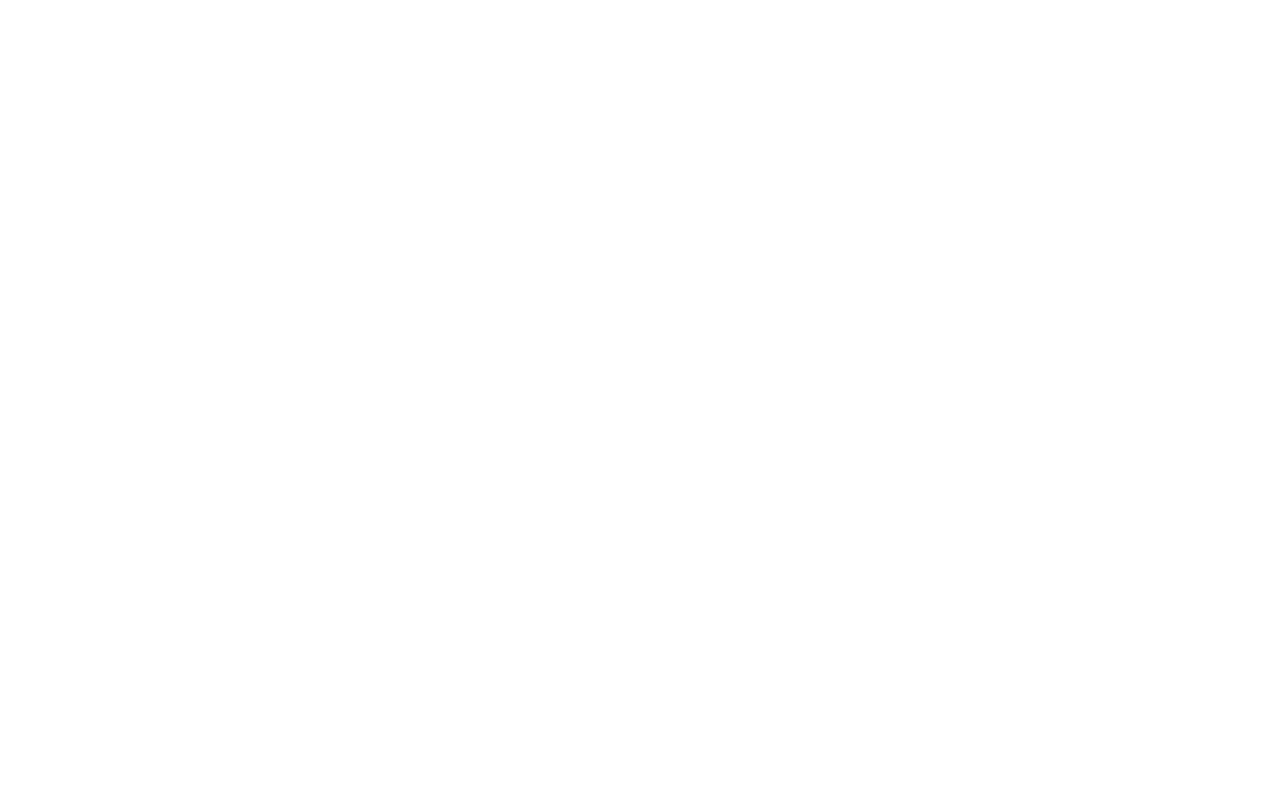
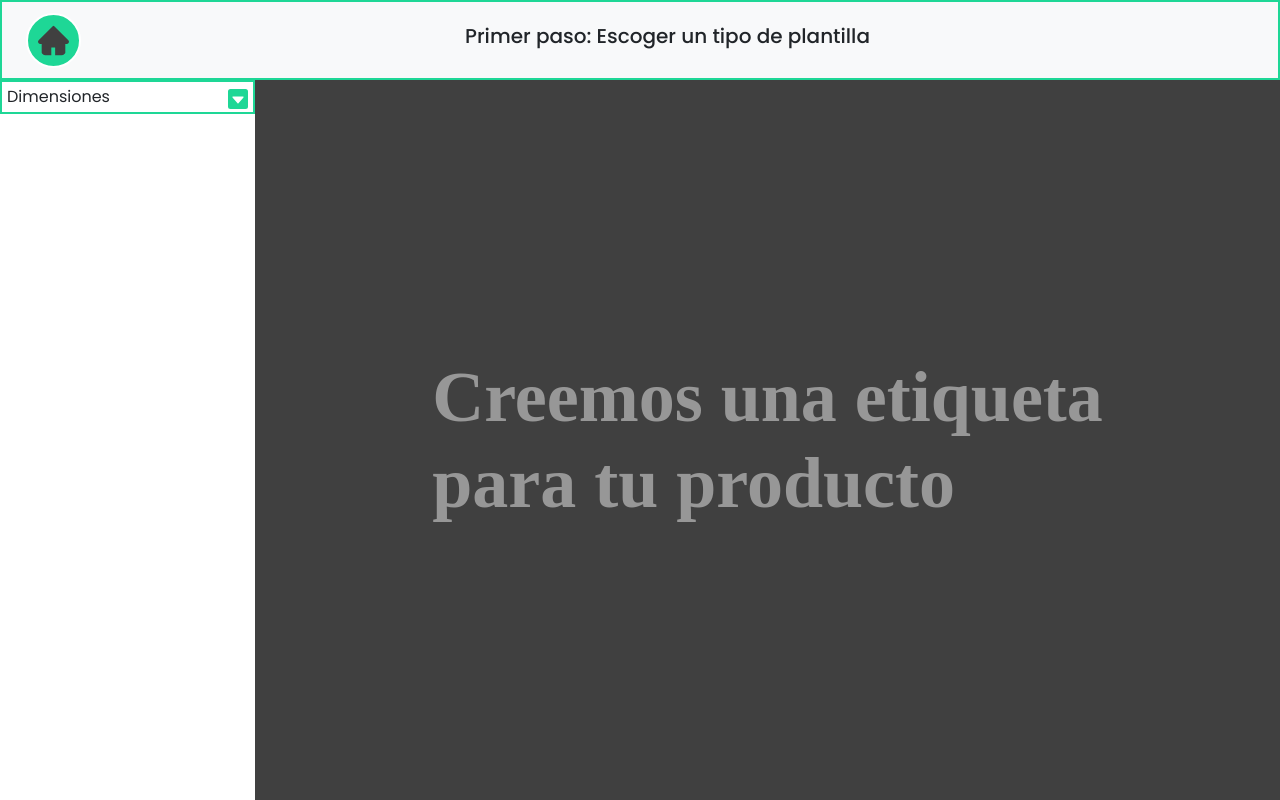
Before and after one commit to MMarck/etiket, a React (Create React App) app in the folder etiket-app/: page /generador-rect in a window 1280 px wide. Before the commit this address had no page. Built offline with nearby package versions, Linux system fonts and the light colour scheme.

Commit message:
dropdown menu y selector

```diff
--- a/etiket-app/package.json
+++ b/etiket-app/package.json
@@ -9,6 +9,8 @@
     "react": "^17.0.2",
     "react-dom": "^17.0.2",
     "react-icons": "^4.3.1",
+    "react-insect": "^1.1.6",
+    "react-onclickoutside": "^6.12.1",
     "react-router": "^6.2.1",
     "react-router-dom": "^6.2.1",
     "react-scripts": "5.0.0",
--- a/etiket-app/src/App.js
+++ b/etiket-app/src/App.js
@@ -4,6 +4,7 @@ import Header from "./components/Header"
 import HomeBody from "./components/HomeBody"
 import Navbar from './components/navbar/Navbar';
 import Sidebar from './components/Sidebar/Sidebar';
+import SidebarRect from './components/SidebarRect';
 import background_image from './assets/fondo.png';
 
 
@@ -25,12 +26,23 @@ function App() {
             <Navbar/>
             <div className='d-flex'>
               <Sidebar/>
-
               {/* <img src={background_image} width="200" height="200" alt='fondo con mensaje amigable'></img> */}
               <div className='container d-flex justify-content-center align-items-center m-0' style={{'background-color':'#404040'}} >
                 <h1 className='m-0' style={{'color':'#979797', 'font-family':'Bradley Hand ITC', 'fontSize':'4.5rem', 'font-weight': 'bold' }} >Creemos una etiqueta <br></br> para tu producto</h1>
               </div>
             </div>
+          </>
+        }/>
+        <Route path='/generador-rect' exact element={
+          <>
+          <Navbar/>
+          <div className='d-flex'>
+            <SidebarRect/>
+            {/* <img src={background_image} width="200" height="200" alt='fondo con mensaje amigable'></img> */}
+            <div className='container d-flex justify-content-center align-items-center m-0' style={{'background-color':'#404040'}} >
+              <h1 className='m-0' style={{'color':'#979797', 'font-family':'Bradley Hand ITC', 'fontSize':'4.5rem', 'font-weight': 'bold' }} >Creemos una etiqueta <br></br> para tu producto</h1>
+            </div>
+          </div>
           </>
         }/>
       </Routes>
--- /dev/null
+++ b/etiket-app/src/components/DropdownMenu.js
@@ -0,0 +1,38 @@
+import { useState } from "react";
+import {BsFillCaretDownSquareFill, BsFillCaretUpSquareFill} from "react-icons/bs"
+
+const DropdownMenu = ({title, content}) => {
+    const [isOpen, setIsOpen]=useState(false);
+
+    const toggleMenu=()=>{
+        setIsOpen(!isOpen);
+    }
+
+    function Arrow(props){
+        if (props.isOpen) {
+            return <BsFillCaretUpSquareFill/>;
+        }
+        return <BsFillCaretDownSquareFill/>;
+    }
+
+    return (
+        <div>
+            <div id="title">
+                {title}
+                <p className="arrow" onClick={toggleMenu}>
+                    <Arrow isOpen={isOpen}/>
+                </p>
+
+            </div>
+            {isOpen &&
+                <div id="content">
+                    {content}
+                </div>
+            }
+
+
+        </div>
+    )
+}
+
+export default DropdownMenu
--- /dev/null
+++ b/etiket-app/src/components/DropdownSelector.js
@@ -0,0 +1,69 @@
+import {useState} from 'react';
+import {RiArrowDropDownLine, RiArrowDropUpLine} from "react-icons/ri"
+import onClickOutside from 'react-onclickoutside';
+
+function DropdownSelector ({title, items=[]})  {
+    const[isOpen, setIsOpen] = useState(false);
+    const[selection, setSelection]=useState([])
+    const toggle= () => setIsOpen(!isOpen);
+    DropdownSelector.handleClickOutside=() => setIsOpen(false);
+
+    function handleOnClick(item){
+
+        if (!selection.some(current=>current.id===item.id)){
+            setSelection([item])
+        } else {
+            let selectionAfterRemoval= selection;
+            selectionAfterRemoval=selectionAfterRemoval.filter(
+                current=> current.id !== item.id
+            );
+            setSelection([... selectionAfterRemoval]);
+        }
+    }
+
+    function isItemSelected(item){
+        if (selection.find(current=>current.id===item.id)) {
+            return true;
+        }
+        return false;
+    }
+
+    function getItemSelected(){
+        if (selection.length === 0) {
+            return {title}
+        } else {
+            return selection[0].value
+        }
+    }
+
+    return (
+        <div className='ddSelector'>
+            <div tabIndex={0} className="ddHeader" role="button"
+                onClick={()=>toggle(!isOpen)}>
+                <div className='ddHeaderTitle'>
+                    <p className='ddHeaderTitleText'>{title}</p>
+                </div>
+                <div className='ddHeaderAction'>
+                    <p>{isOpen ? <RiArrowDropUpLine/> : <RiArrowDropDownLine/>}</p>
+                </div>
+            </div>
+            {isOpen && (
+                <ul className='ddList'>
+                    {items.map(item=>(
+                        <li className='ddListName' key={item.id}>
+                            <button className={isItemSelected(item)? "btnSelected":"btnNotSelected"} type='button' onClick={()=>handleOnClick(item)}>
+                                <span className='itemText'>{item.value}</span>
+                            </button>
+                        </li>
+                    ))}
+                </ul>
+            )}
+        </div>
+    )
+}
+
+const clickOutsideConfig={
+    handleClickOutside: () => DropdownSelector.handleClickOutside
+};
+
+export default onClickOutside(DropdownSelector, clickOutsideConfig);
--- a/etiket-app/src/components/Sidebar/Sidebar.js
+++ b/etiket-app/src/components/Sidebar/Sidebar.js
@@ -10,7 +10,7 @@ class Sidebar extends Component{
 
             <div href="/" className="option colored_border">
               <i class="fa-solid fa-wine-bottle"></i>
-              <a>RECTANGULAR</a>
+              <a href='/generador-rect'>RECTANGULAR</a>
             </div>
             <div href="/" className="option colored_border">
               <i class="fa-solid fa-wine-bottle"></i>
--- /dev/null
+++ b/etiket-app/src/components/SidebarRect.js
@@ -0,0 +1,34 @@
+import React from 'react'
+import DropdownMenu from './DropdownMenu'
+import DropdownSelector from './DropdownSelector'
+
+const SidebarRect = () => {
+
+    const unidades=[
+        {
+            id: "mm",
+            value: "mm",
+        },
+        {
+            id: "cm",
+            value: "cm",
+        },
+        {
+            id: "pulg",
+            value: "pulg",
+        }
+    ];
+
+    return (
+        <div className='d-flex flex-column ' id='sidebar'>
+            <DropdownMenu title={"Dimensiones"} content={
+                <div>
+                    <DropdownSelector title={"Escoje una unidad"} items={unidades}/>
+                </div>
+            }/>
+
+        </div>
+    )
+}
+
+export default SidebarRect
--- a/etiket-app/src/components/navbar/Navbar.css
+++ b/etiket-app/src/components/navbar/Navbar.css
@@ -4,3 +4,20 @@
 #navbar{
     height: var(--Navbar-heigth);
 }
+
+#homeBtn{
+    padding: 8px;
+    width: auto;
+    height: auto;
+    background-color: var(--Sgreen);
+    color: var(--Sblack);
+    font-size: 35px;
+    font-family: "Poppins";
+    font-weight: 600;
+    border: 2px solid white;
+    border-radius: 30px;
+}
+
+#homeBtn:hover{
+    color: white;
+}
--- a/etiket-app/src/components/navbar/Navbar.js
+++ b/etiket-app/src/components/navbar/Navbar.js
@@ -1,7 +1,7 @@
 import { Component } from 'react';
 import { Link } from 'react-router-dom';
 import './Navbar.css';
-import Button from '../Button';
+import {AiFillHome} from "react-icons/ai"
 
 
 class Navbar extends Component{
@@ -12,7 +12,7 @@ class Navbar extends Component{
             <nav className="navbar navbar-expand-lg navbar-light bg-light px-4 colored_border" id='navbar'>
                 <div className="collapse navbar-collapse d-flex justify-content-between" id="navbarSupportedContent">
                     <Link to="/">
-                        <button> HOME </button>
+                        <AiFillHome id='homeBtn'/>
                     </Link>
                     <h5> Primer paso: Escoger un tipo de plantilla </h5>
                     <i className="fa-solid fa-circle-user fa-2xl"></i>
--- a/etiket-app/src/index.css
+++ b/etiket-app/src/index.css
@@ -2,6 +2,7 @@
 :root {
   --Sgreen:#1ED796;
   --Sblack:#404040;
+  --Sselectedgreen:rgba(29, 215, 150, 0.2);
 }
 
 html, body {
@@ -158,3 +159,60 @@ a + a {
   flex-direction: column;
   gap: 50px;
 }
+
+#title{
+  display: flex;
+  align-items: center;
+  justify-content: space-between;
+  padding-left: 5px;
+  padding-right: 5px;
+  border: 2px solid var(--Sgreen);
+}
+
+.arrow {
+  cursor: pointer;
+  margin-bottom: 0px;
+  color: var(--Sgreen);
+  font-size: 20px;
+}
+
+.ddSelector{
+  display: flex;
+  flex-direction: column;
+  gap: 5px;
+}
+
+.ddHeader{
+  display: flex;
+  justify-content: space-between;
+  border: 2px solid var(--Sgreen);
+}
+
+.ddHeaderTitle>p, .ddHeaderAction>p{
+  margin-bottom: 0;
+}
+
+
+.ddList{
+  list-style-type: none;
+  margin: 0;
+  padding: 0;
+  border: 2px solid var(--Sgreen);
+}
+
+.btnNotSelected, .btnSelected{
+  width: 100%;
+  height: 100%;
+  text-align: left;
+  outline: none;
+  background-color: white;
+  border: none;
+}
+
+.btnNotSelected:hover, .btnSelected:hover{
+  background-color: var(--Sgreen);
+}
+
+.btnSelected{
+  background-color: var(--Sselectedgreen);
+}
```
Also changed, not shown: 1 other file (tests, documents, lock files or other folders).
